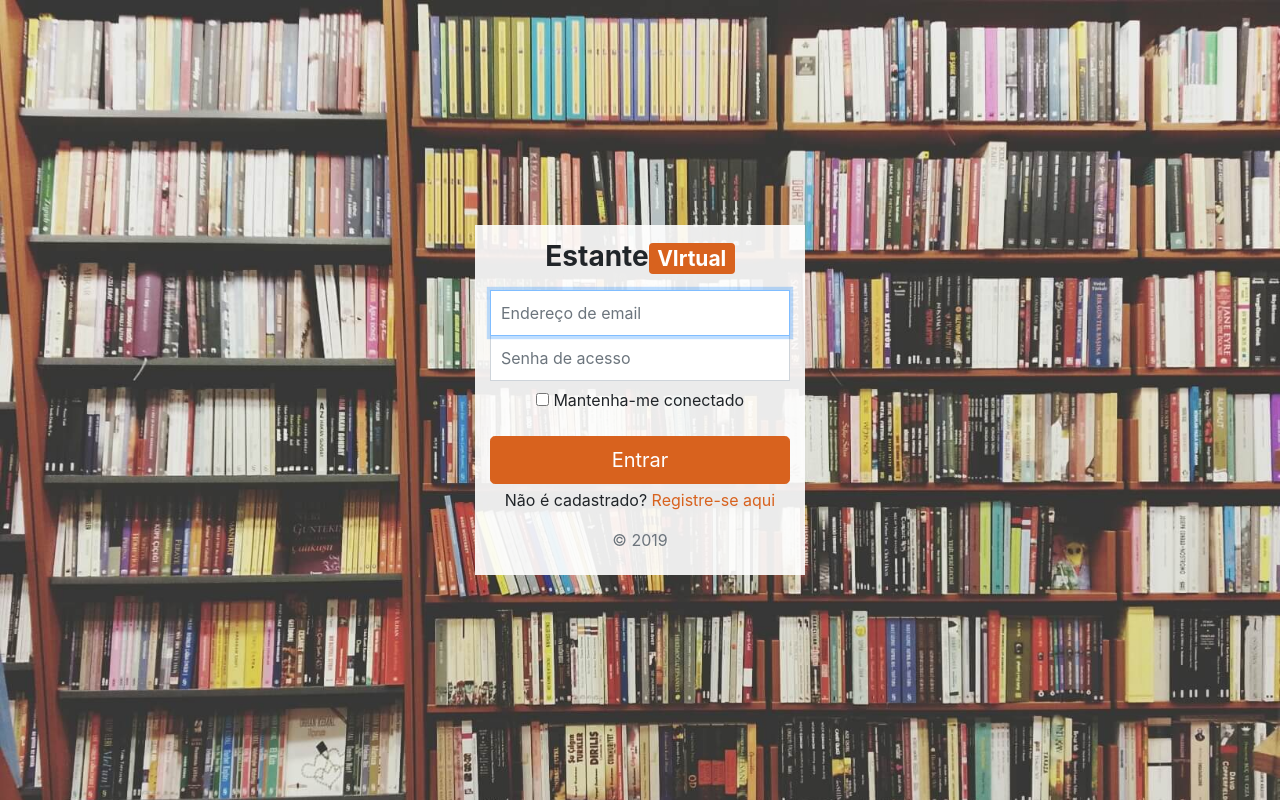
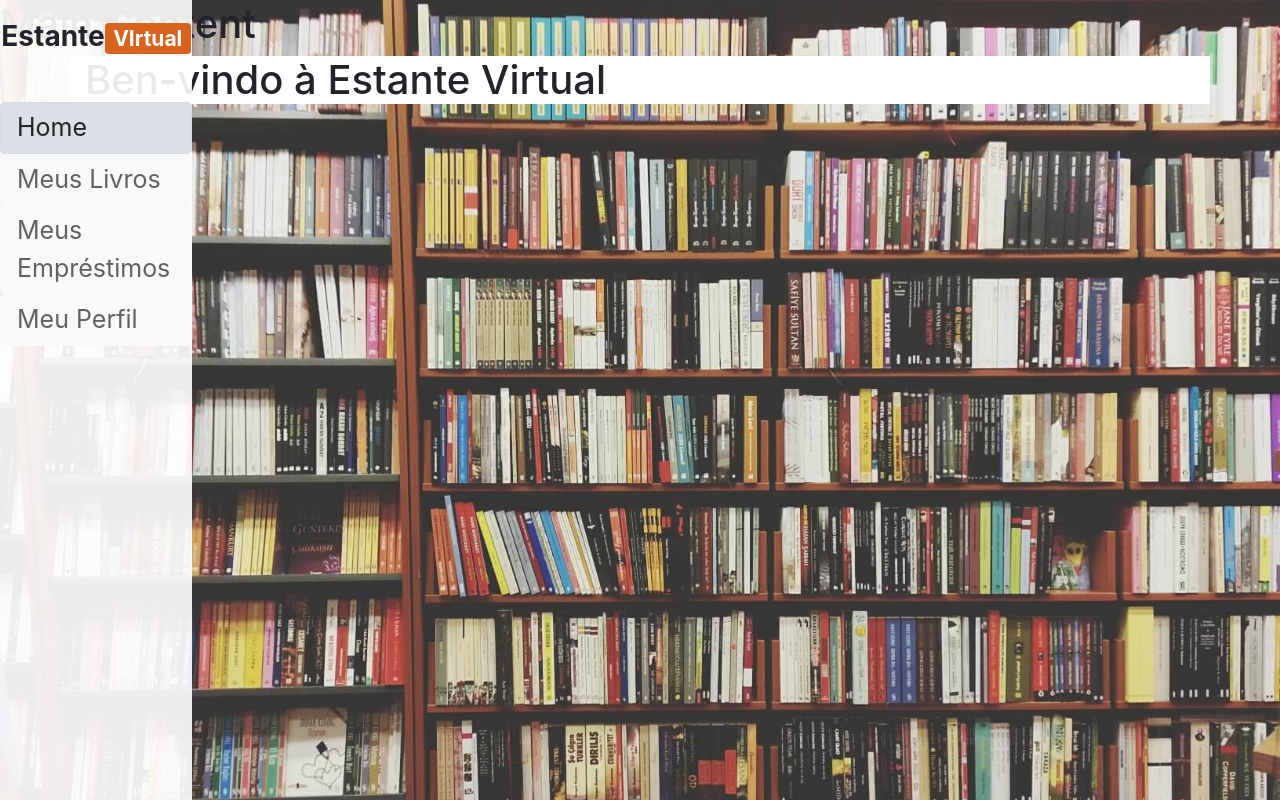
Before and after one commit to juliolmuller/estante-virtual, a Vue app: page /#/ in a window 1280 px wide. Built offline with nearby package versions, Linux system fonts and the light colour scheme.

Commit message:
Drafted routes, views and layout components

```diff
--- a/src/App.vue
+++ b/src/App.vue
@@ -1,6 +1,6 @@
 <template>
   <div id="app">
-    <router-view/>
+    <router-view />
   </div>
 </template>
 
--- /dev/null
+++ b/src/components/Logo.vue
@@ -0,0 +1,13 @@
+<template>
+  <h1 class="h3 mb-3 font-weight-normal">
+    <strong>
+      Estante<span class="badge badge-hero">VIrtual</span>
+    </strong>
+  </h1>
+</template>
+
+<script>
+  export default {
+    name: 'Logo'
+  }
+</script>
--- /dev/null
+++ b/src/components/layout/Main.vue
@@ -0,0 +1,18 @@
+<template>
+  <div>
+    <main class="conteiner" role="main">
+      <h1>Main Content</h1>
+      <router-view />
+    </main>
+  </div>
+</template>
+
+<script>
+  export default {
+    name: 'Main'
+  }
+</script>
+
+<style>
+
+</style>
--- /dev/null
+++ b/src/components/layout/SideBar.vue
@@ -0,0 +1,49 @@
+<template>
+  <div class="sidebar">
+    <Logo class="text-center" />
+    <nav class="mt-5">
+      <router-link class="btn btn-lg btn-light active" to="home">Home</router-link>
+      <router-link class="btn btn-lg btn-light" to="myBooks">Meus Livros</router-link>
+      <router-link class="btn btn-lg btn-light" to="myLoans">Meus Empréstimos</router-link>
+      <router-link class="btn btn-lg btn-light" to="myProfile">Meu Perfil</router-link>
+    </nav>
+  </div>
+</template>
+
+<script>
+  import Logo from '@/components/Logo.vue'
+
+  export default {
+    name: 'SideBar',
+    components: {
+      Logo
+    }
+  }
+</script>
+
+<style>
+  .sidebar {
+    position: fixed;
+    z-index: 1;
+    top: 0;
+    left: 0;
+    height: 100%;
+    width: 15%;
+    background-color: rgb(255, 255, 255, 0.9);
+    overflow-x: hidden;
+    padding-top: 20px;
+  }
+
+  .sidebar a {
+    padding: 6px 8px 6px 16px;
+    text-decoration: none;
+    text-align: left;
+    font-size: 25px;
+    color: #616161;
+    display: block;
+  }
+  .active, .sidebar a:hover {
+    background: #d8621e;
+    color: #fff;
+  }
+</style>
--- a/src/router.js
+++ b/src/router.js
@@ -5,21 +5,43 @@ import Signing from '@/views/Signing.vue'
 Vue.use(Router)
 
 export default new Router({
+  mode: 'history',
   routes: [
     {
-      path: '/',
+      path: '/entrar',
       name: 'auth',
       component: Signing
     },
     {
-      path: '/home',
-      name: 'home',
-      component: () => import('@/views/Home.vue')
-    },
-    {
-      path: '/about',
-      name: 'about',
-      component: () => import('@/views/About.vue')
+      path: '/',
+      component: () => import('@/views/Home.vue'),
+      children: [
+        {
+          path: '/',
+          name: 'home',
+          component: () => import('@/views/Library.vue')
+        // },
+        // {
+        //   path: 'estante',
+        //   name: 'allBooks',
+        //   component: () => import('@/views/AllBooks.vue')
+        // },
+        // {
+        //   path: 'meus-livros',
+        //   name: 'myBooks',
+        //   component: () => import('@/views/MyBooks.vue')
+        // },
+        // {
+        //   path: 'meus-emprestimos',
+        //   name: 'myLoans',
+        //   component: () => import('@/views/MyLoans.vue')
+        // },
+        // {
+        //   path: 'perfil',
+        //   name: 'myProfile',
+        //   component: () => import('@/views/MyProfile.vue')
+        }
+      ]
     }
   ]
 })
--- a/src/views/About.vue
+++ /dev/null
@@ -1,5 +0,0 @@
-<template>
-  <div class="about">
-    <h1>About</h1>
-  </div>
-</template>
--- a/src/views/Home.vue
+++ b/src/views/Home.vue
@@ -1,12 +1,19 @@
 <template>
   <div class="home">
-    <h1>Home</h1>
+    <SideBar />
+    <Main />
   </div>
 </template>
 
 <script>
+  import SideBar from '@/components/layout/SideBar.vue'
+  import Main from '@/components/layout/Main.vue'
+
   export default {
     name: 'home',
-    components: {}
+    components: {
+      SideBar,
+      Main
+    }
   }
 </script>
--- /dev/null
+++ b/src/views/Library.vue
@@ -0,0 +1,15 @@
+<template>
+  <div class="container bg-white">
+    <h1>Ben-vindo à Estante Virtual</h1>
+  </div>
+</template>
+
+<script>
+  export default {
+    name: 'Library'
+  }
+</script>
+
+<style>
+
+</style>
--- a/src/views/Signing.vue
+++ b/src/views/Signing.vue
@@ -1,6 +1,6 @@
 <template>
   <form class="form-signing text-center" :class="{ 'form-signin': registerred, 'form-signup': !registerred }">
-    <h1 class="h3 mb-3 font-weight-normal"><strong>Estante<span class="badge badge-hero">VIrtual</span></strong></h1>
+    <Logo />
     <label v-if="!registerred" for="signing-name" class="sr-only">Nome do usuário</label>
     <input v-if="!registerred" type="text" id="signing-name" class="form-control" placeholder="Nome do usuário" required autofocus>
     <label for="signing-email" class="sr-only">Endereço de email</label>
@@ -14,16 +14,26 @@
         <input type="checkbox" value="remember-me"> Mantenha-me conectado
       </label>
     </div>
-    <button type="submit" class="mt-3 btn btn-lg btn-hero btn-block" >Entrar</button>
-    <p class="mt-1" v-if="registerred">Não é cadastrado? <a href="#" class="text-hero" @click="access">Registre-se aqui</a></p>
-    <p class="mt-1" v-if="!registerred"><a href="#" class="text-hero" @click="access">Já sou cadastrado</a></p>
+    <div v-if="registerred">>
+      <button type="submit" @submit="signIn" class="mt-3 btn btn-lg btn-hero btn-block" >Entrar</button>
+      <p class="mt-1">Não é cadastrado? <a href="#" class="text-hero" @click="access">Registre-se aqui</a></p>
+    </div>
+    <div v-if="!registerred">
+      <button type="submit" @submit="signUp" class="mt-3 btn btn-lg btn-hero btn-block" >Cadastrar</button>
+      <p class="mt-1"><a href="#" class="text-hero" @click="access">Já sou cadastrado</a></p>
+    </div>
     <p class="mt-3 text-muted">&copy; 2019</p>
   </form>
 </template>
 
 <script>
+  import Logo from '@/components/Logo.vue'
+
   export default {
     name: 'Signing',
+    components: {
+      Logo
+    },
     data() {
       return {
         registerred: true
@@ -33,6 +43,12 @@
       access(e) {
         e.preventDefault()
         this.registerred = !this.registerred
+      },
+      signIn(e) {
+        e.preventDefault()
+      },
+      signUp(e) {
+        e.preventDefault()
       }
     }
   }
```
